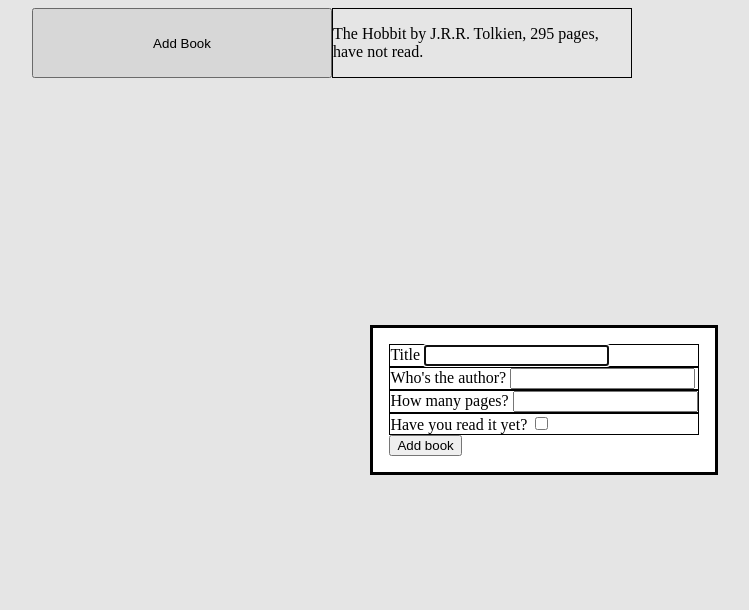
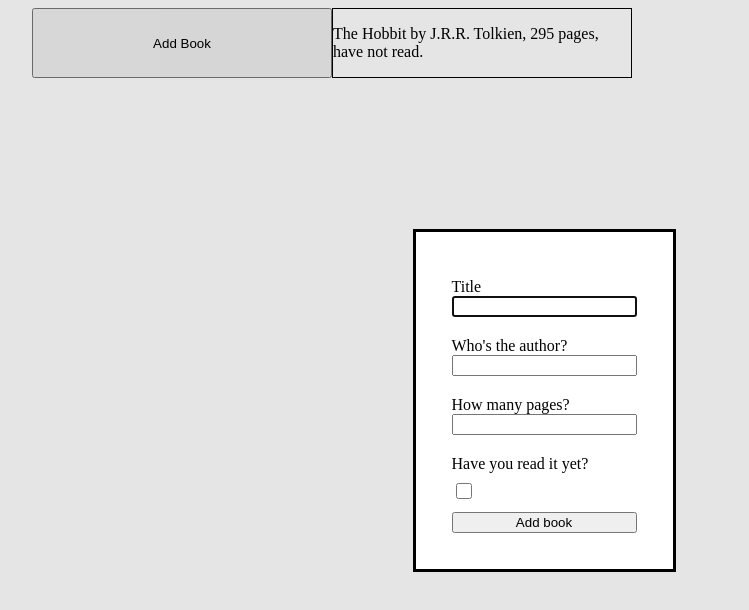
Before and after one commit to WalterHBS/Small-Library-app, a plain HTML site: page index.html in a window 1280 px wide. Both pictures are taken after a click on the button "Add Book". Shown: the whole page, without its empty margins (96-845 px from the left). Drawn offline with Linux system fonts and the light colour scheme.

Commit message:
EventListener to get users data

```diff
--- a/index.html
+++ b/index.html
@@ -30,6 +30,7 @@
       <button class="close-dialog" type="submit">Add book</button>
     </form>
    </dialog>
+   <div class="book-container"></div>
   </div>
   <script src="./script.js"></script>
 </body>
--- a/script.js
+++ b/script.js
@@ -1,23 +1,25 @@
-const container = document.querySelector('.container')
+//declare all the inputs
+const container = document.querySelector('.book-container')
 const openDia = document.querySelector('.add-book')
 const dialog = document.querySelector('dialog')
 const closeDia = document.querySelector('.close-dialog')
+const form = document.querySelector('form')
 const myLibrary = [];
-
+//constructor function
 function Book(title, author, pages, read) {
   this.title = title
   this.author = author
   this.pages = pages
   this.read = read
   }
-
+//function to add the book into the array
 function addBookToLibrary(title, author, pages, read) {
 let newBook = new Book(title, author, pages, read)
 myLibrary.push(newBook)
 }
 addBookToLibrary('The Hobbit', 'J.R.R. Tolkien', '295 pages', false)
-console.log(myLibrary);
 
+//Prints the books into HTMl
 for (let i = 0; i < myLibrary.length; i++){
  let card = document.createElement('div')
  let paraG = document.createElement('p')
@@ -33,3 +35,13 @@ else{
 openDia.addEventListener('click', () => {
   dialog.showModal()
 })
+
+//Get user input
+
+form.addEventListener('submit', callbackFunction);
+function callbackFunction(event) {
+  event.preventDefault();
+  const myFormData = new FormData(event.target);
+
+  const formDataObj = Object.fromEntries(myFormData.entries());
+  console.log(formDataObj);}
--- a/style.css
+++ b/style.css
@@ -1,4 +1,4 @@
-.container div{
+.container >div{
     border: 1px solid black;
   }
   .container{
@@ -7,3 +7,20 @@
     grid-template-columns: 300px 300px;
     margin: auto;
   }
+  dialog form div{
+    display: flex;
+    flex-direction: column;
+    padding: 10px 0px;
+  }
+  form{
+    padding: 20px;
+    display: flex;
+    flex-direction: column;
+    justify-content: center;
+  }
+  .read-container input{
+    align-self: flex-start;
+    margin-top: 10px;
+    width: 1rem;
+    height: 1rem;
+  }
```
